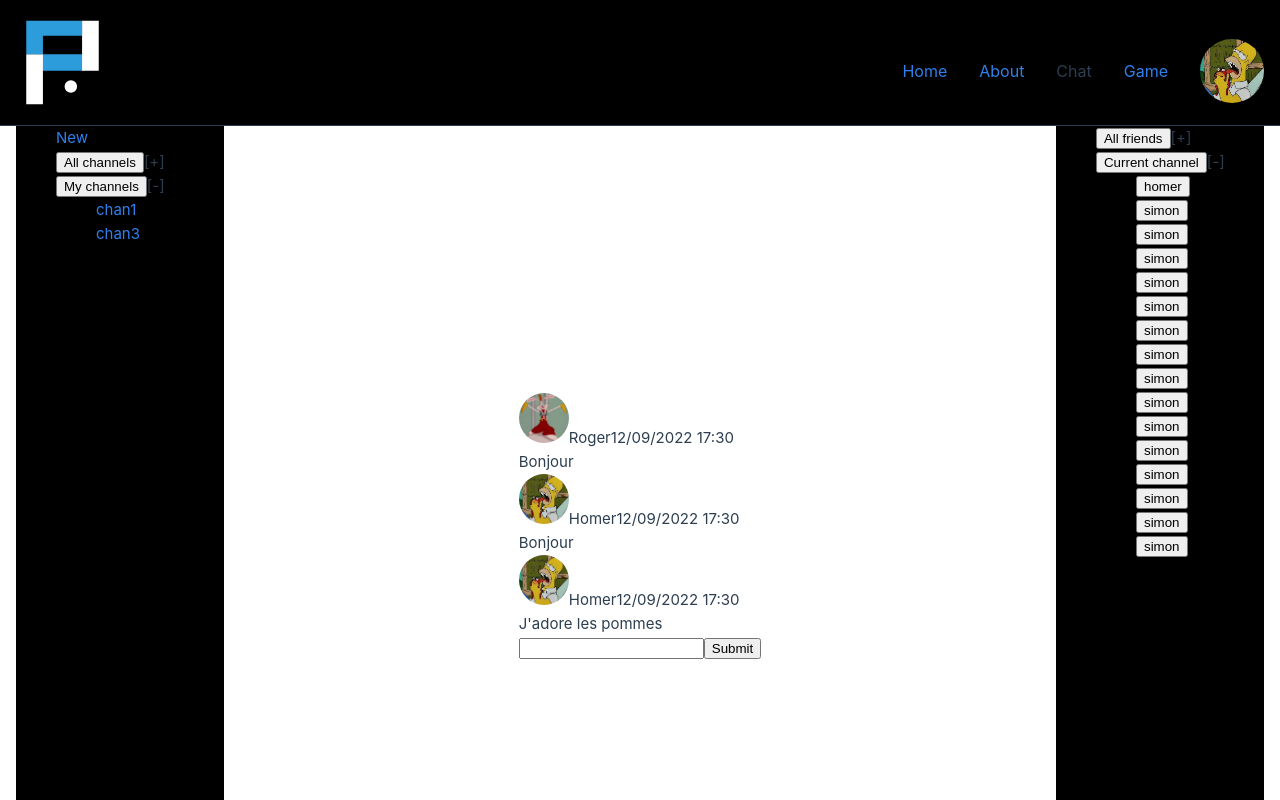
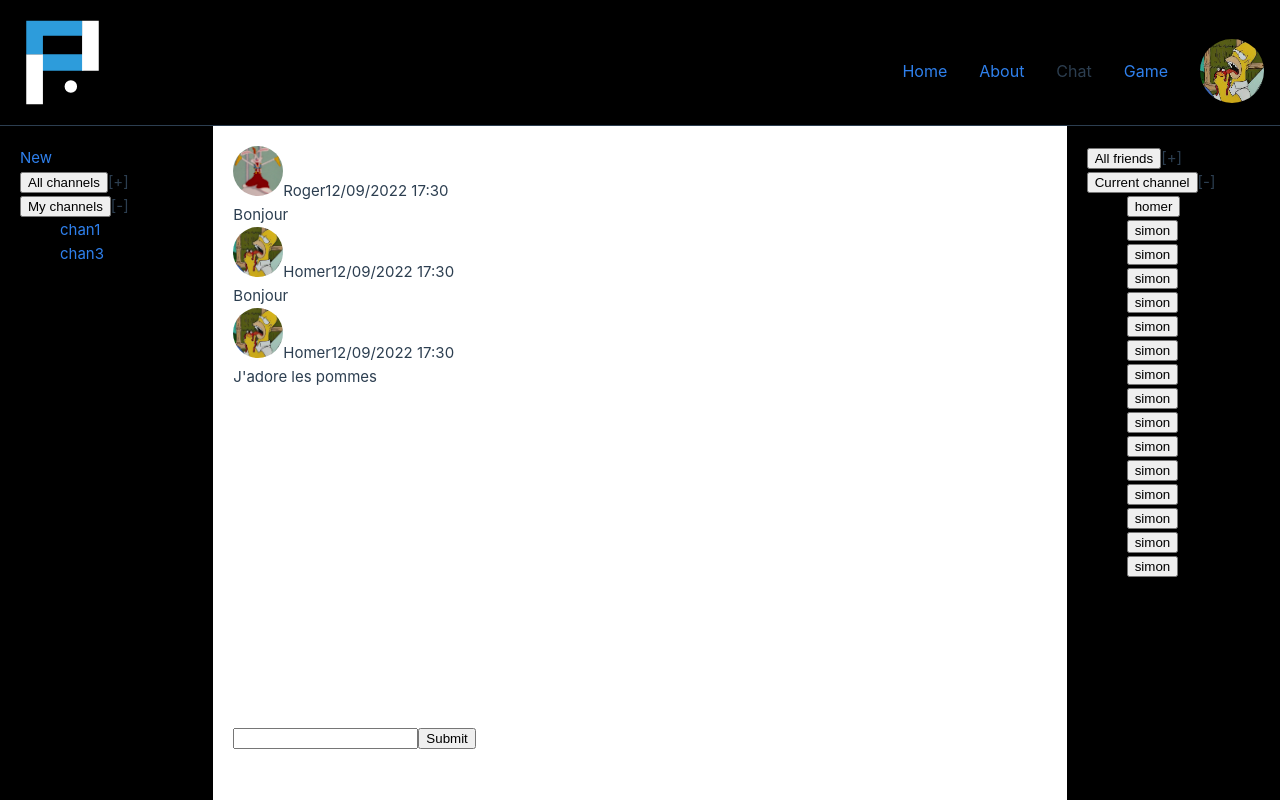
Before and after one commit to Ggilb3rt/ft_transcendence, a Vue app in the folder srcs/front/vue/: page /chat in a window 1280 px wide. Shown: the top 800 px of the page. Built offline with nearby package versions, Linux system fonts and the light colour scheme; no server answers; a web font is replaced by a local one.

Commit message:
some css update

```diff
--- a/srcs/front/vue/src/App.vue
+++ b/srcs/front/vue/src/App.vue
@@ -12,6 +12,7 @@ const user = useUserStore()
 const { getUser } = user
 
 getUser(1);
+// getUser(2);
 
 </script>
 
--- a/srcs/front/vue/src/components/navigation/SideNav.vue
+++ b/srcs/front/vue/src/components/navigation/SideNav.vue
@@ -73,6 +73,7 @@
 	left: 0;
 	right: 0;
 	z-index: 10;
+	padding: 20px;
 }
 
 .side_left.open {
--- a/srcs/front/vue/src/views/ChatView.vue
+++ b/srcs/front/vue/src/views/ChatView.vue
@@ -99,15 +99,45 @@
 
 	let msg = ref("")
 
+	// function scrollToBottom(op) {
+	// 	const el = this.$el.getElementsByClassName('room')[0];
+
+	// 	console.log(op)
+	// 	if (el) {
+	// 		el.scrollIntoView(op);
+	// 	}
+	// }
+
 	function submit(e: Event) {
 		e.preventDefault()
 		if (msg.value) {
+			// const toSend = new Promise ((resolve, error) =>
+			// {
 				channelMsgs.push({
 					tag: "Homer",
 					img: "src/assets/avatars/homer.jpeg",
 					msg: msg.value,
 					date: new Date()
 				})
+				// scrollToBottom(document.getElementById('room-view').lastChild)
+				// resolve(true)
+			// })
+			// .then((val) => {
+				// console.log(val)
+				const room = document.getElementById('room-view')
+				if (room) {
+					// const lastEl = room.getElementsByTagName('p');
+					console.log(room.childNodes.length)
+					console.log(room.childNodes)
+					// console.log(lastEl)
+					room.scrollTo({
+						top: room.scrollHeight,
+						left: 0,
+						behavior: 'smooth'
+					});
+					// lastEl[lastEl.length - 1].scrollIntoView({behavior: 'smooth'})
+				}
+			// })
 		}
 		msg.value = ""
 	}
@@ -121,7 +151,7 @@
 		<SideNav :class="{open: sideNavDataLeft.isOpen}" class="item" :model="sideNavDataLeft" :onRight="false"></SideNav>
 
 		<!-- put it to a component ? -->
-		<div class="room">
+		<div class="room" id="room-view">
 			<p v-for="msg in channelMsgs" :key="msg.tag" class="message">
 				<img :src="msg.img" :alt="msg.tag + ' avatar'">
 				<span class="tag">{{ msg.tag }}  </span>
@@ -145,8 +175,19 @@
 	display: flex;
 	justify-content: space-between;
 	flex-flow: column;
+	padding: 0;
 }
 
+.room {
+	align-self: flex-start;
+	height: calc(90vh - 126px);
+	overflow: scroll;
+	padding: 20px;
+}
+.room form {
+	position: fixed;
+	bottom : 50px;
+}
 .room .message img{
 	width: 50px;
 	height: 50px;
@@ -155,11 +196,14 @@
 
 @media (min-width: 768px) {
 	.vue_wrapper.chat {
-		min-height: 90vh;
+		/* min-height: 90vh; */
 		align-items: center;
 		flex-flow: row;
 	}
 
+	.room {
+		flex-grow: 1;
+	}
 	.btn_side {
 		display: none;
 	}
```
Lines whose indentation alone changed are shown as unchanged.
